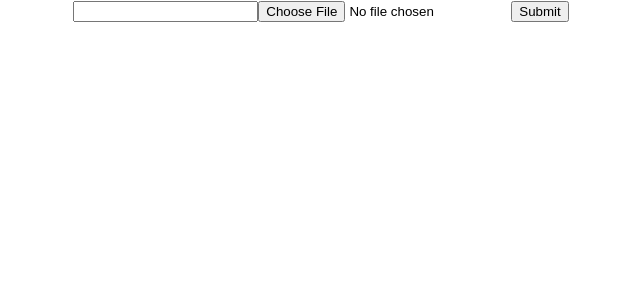
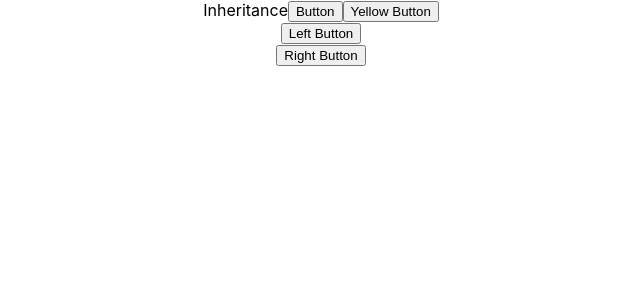
Before and after one commit to EricMai2112/practice-react, a React (Create React App) app in the folder CaiDatMoiTruong/beginner/: page / in a window 1280 px wide. Shown: the top 300 px of the page, without its empty margins (319-959 px from the left). Built offline with nearby package versions, Linux system fonts and the light colour scheme.

Commit message:
Inheritance and Composition

```diff
--- a/CaiDatMoiTruong/beginner/src/App.js
+++ b/CaiDatMoiTruong/beginner/src/App.js
@@ -9,6 +9,9 @@ import CorrectlyState from './CorrectlyState'
 import ProductList from './ProductList/ProductList'
 import Form from './Form/Form'
 import UncontrolledComponents from './Form/UncontrolledComponents'
+import Calculator from './CalculatorTemperature/Calculator'
+import Inheritance from './InheritanceAndComposition/Inheritance'
+import Composition from './InheritanceAndComposition/Composition'
 
 function App() {
   return (
@@ -24,7 +27,10 @@ function App() {
       {/* <CorrectlyState /> */}
       {/* <ProductList /> */}
       {/* <Form /> */}
-      <UncontrolledComponents />
+      {/* <UncontrolledComponents /> */}
+      {/* <Calculator /> */}
+      {/* <Inheritance /> */}
+      <Composition />
     </div>
   )
 }
--- /dev/null
+++ b/CaiDatMoiTruong/beginner/src/CalculatorTemperature/BoilingVerdict.jsx
@@ -0,0 +1,9 @@
+import React, { Component } from 'react'
+
+export class BoilingVerdict extends Component {
+  render() {
+    return <div>{this.props.celsius >= 100 ? 'The water would boil' : 'The water would not boil'}</div>
+  }
+}
+
+export default BoilingVerdict
--- /dev/null
+++ b/CaiDatMoiTruong/beginner/src/CalculatorTemperature/Calculator.jsx
@@ -0,0 +1,63 @@
+import React, { Component } from 'react'
+import InputTemperature from './InputTemperature'
+import BoilingVerdict from './BoilingVerdict'
+
+const toCelsius = (fahrenheit) => {
+  return (fahrenheit - 32) / 1.8
+}
+
+const toFahrenheit = (celsius) => {
+  return celsius * 1.8 + 32
+}
+
+const scaleNames = {
+  c: 'Celsius',
+  f: 'Fahrenheit'
+}
+
+const tryConvert = (temperature, convertFunc) => {
+  const input = parseFloat(temperature)
+  if (Number.isNaN(input)) {
+    return ''
+  }
+
+  let output = convertFunc(input)
+
+  output = Math.round(output * 1000) / 1000
+
+  return String(output)
+}
+
+export class Calculator extends Component {
+  constructor(props) {
+    super(props)
+
+    this.state = {
+      temperator: '',
+      scale: 'c'
+    }
+  }
+
+  handleChange = (scale) => (value) => {
+    this.setState({
+      temperator: value,
+      scale
+    })
+  }
+  render() {
+    const { scale, temperator } = this.state
+    const celsius = scale === 'f' ? tryConvert(temperator, toCelsius) : temperator
+
+    const fahrenheit = scale === 'c' ? tryConvert(temperator, toFahrenheit) : temperator
+
+    return (
+      <div>
+        <InputTemperature title={scaleNames.c} temperature={celsius} onTemperatureChange={this.handleChange('c')} />
+        <InputTemperature title={scaleNames.f} temperature={fahrenheit} onTemperatureChange={this.handleChange('f')} />
+        <BoilingVerdict celsius={celsius} />
+      </div>
+    )
+  }
+}
+
+export default Calculator
--- /dev/null
+++ b/CaiDatMoiTruong/beginner/src/CalculatorTemperature/InputTemperature.jsx
@@ -0,0 +1,18 @@
+import React, { Component } from 'react'
+
+export class InputTemperature extends Component {
+  handleChange = (event) => {
+    this.props.onTemperatureChange(event.target.value)
+  }
+  render() {
+    const { title, temperature } = this.props
+    return (
+      <fieldset>
+        <legend>Enter temperature in {title}</legend>
+        <input value={temperature} onChange={this.handleChange} />
+      </fieldset>
+    )
+  }
+}
+
+export default InputTemperature
--- /dev/null
+++ b/CaiDatMoiTruong/beginner/src/InheritanceAndComposition/Composition.jsx
@@ -0,0 +1,42 @@
+import { Component } from 'react'
+
+export class Button extends Component {
+  handleClick = (event) => {
+    console.log(event.target)
+  }
+  render() {
+    const { className = '', children } = this.props
+    return (
+      <button className={`btn ${className}`} onClick={this.handleClick}>
+        {children} Button
+      </button>
+    )
+  }
+}
+
+class Layout extends Component {
+  render() {
+    const { left, right } = this.props
+    return (
+      <div className='layout'>
+        <div className='layout-left'>{left}</div>
+        <div className='layout-right'>{right}</div>
+      </div>
+    )
+  }
+}
+
+export class Inheritance extends Component {
+  render() {
+    return (
+      <div>
+        Inheritance
+        <Button />
+        <Button className='btn-yellow'>Yellow</Button>
+        <Layout left=<Button className='btn-left'>Left</Button> right=<Button className='btn-right'>Right</Button> />
+      </div>
+    )
+  }
+}
+
+export default Inheritance
--- /dev/null
+++ b/CaiDatMoiTruong/beginner/src/InheritanceAndComposition/Inheritance.jsx
@@ -0,0 +1,40 @@
+import React, { Component } from 'react'
+
+export class Button extends Component {
+  handleClick = (event) => {
+    console.log(event.target)
+  }
+  render() {
+    return (
+      <button className='btn' onClick={this.handleClick}>
+        Button
+      </button>
+    )
+  }
+}
+
+class YellowButton extends Button {
+  render() {
+    return (
+      <button className='btn btn-yellow' onClick={this.handleClick}>
+        Yellow Button
+      </button>
+    )
+  }
+}
+
+export class Inheritance extends Component {
+  render() {
+    return (
+      <div>
+        Inheritance
+        <Button />
+        <YellowButton />
+      </div>
+    )
+  }
+}
+
+export default Inheritance
+
+//Không nên sử dụng và đừng bao giờ sử dụng kế thừa như này
```
